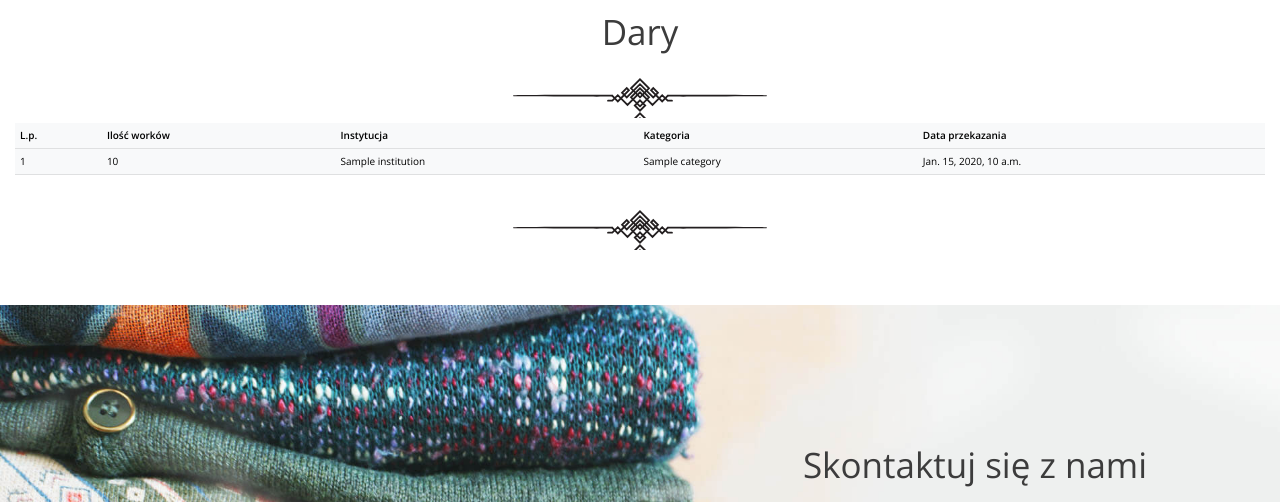
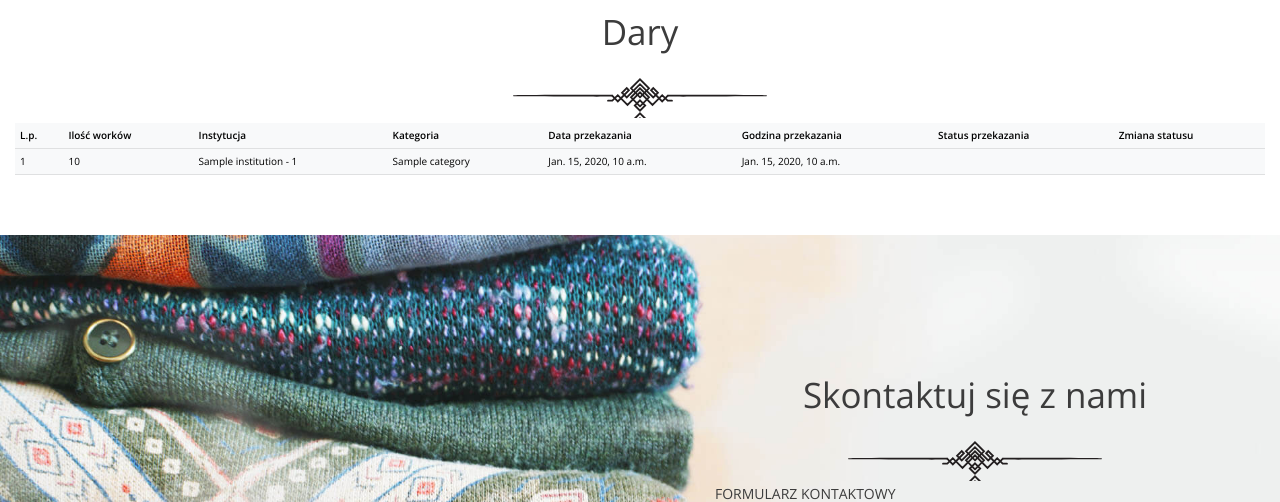
Before and after one commit to Mateusz-11/I_will_give_it_in_good_hands, a Django app: template templates/profile.html in a window 1280 px wide. Shown: the part 406-908 px from the top of the page. Run offline with Django 4.2, Linux system fonts and the light colour scheme; the template is opened without the code that fills it: most values are stand-ins (such as "Sample title", 1, 10 or a date in 2020).

Commit message:
Update table of Donations in ProfileView

```diff
--- a/templates/profile.html
+++ b/templates/profile.html
@@ -21,22 +21,41 @@
                 <th scope="col">Instytucja</th>
                 <th scope="col">Kategoria</th>
                 <th scope="col">Data przekazania</th>
+                <th scope="col">Godzina przekazania</th>
+                <th scope="col">Status przekazania</th>
+                <th scope="col">Zmiana statusu</th>
                 </thead>
                 <tbody>
                 {% for donation in donations %}
                     <tr>
                     <td>{{ forloop.counter }}</td>
                     <td>{{ donation.quantity }}</td>
-                    <td>{{ donation.institution }}</td>
+                    <td>{{ donation.institution }} - {{ donation.id }}</td>
                     <td>{% for cat in donation.categories.all %}{{ cat.name }}{% endfor %}</td>
                     <td>{{ donation.pick_up_date }}</td>
+                    <td>{{ donation.pick_up_time }}</td>
+                    <td>
+                        {% if donation.is_taken == False %}
+                            <span style="color: red">{{ donation.is_taken }}</span>
+                        {% else %}
+                            <span style="color: green">{{ donation.is_taken }}</span>
+                        {% endif %}
+                    </td>
+                    <td>
+                        {% if donation.is_taken == False %}
+                            <form action="#" method="post" style="margin-top: 0px;">
+                                {% csrf_token %}
+                                <div class="form-group form-group--buttons" style="margin-top: 0px;">
+                                    <button class="btn btn--small" type="submit">Przekazano</button>
+                                </div>
+
+                            </form>
+                        {% endif %}
+
+                    </td>
                 {% endfor %}
                 </tbody>
             </table>
         {% endif %}
-        <div>
-            <h2>{{ msg }}</h2>
-        </div>
-
     </section>
 {% endblock %}
```
Also changed, not shown: clothes_app/views.py (+16 -1 lines).
